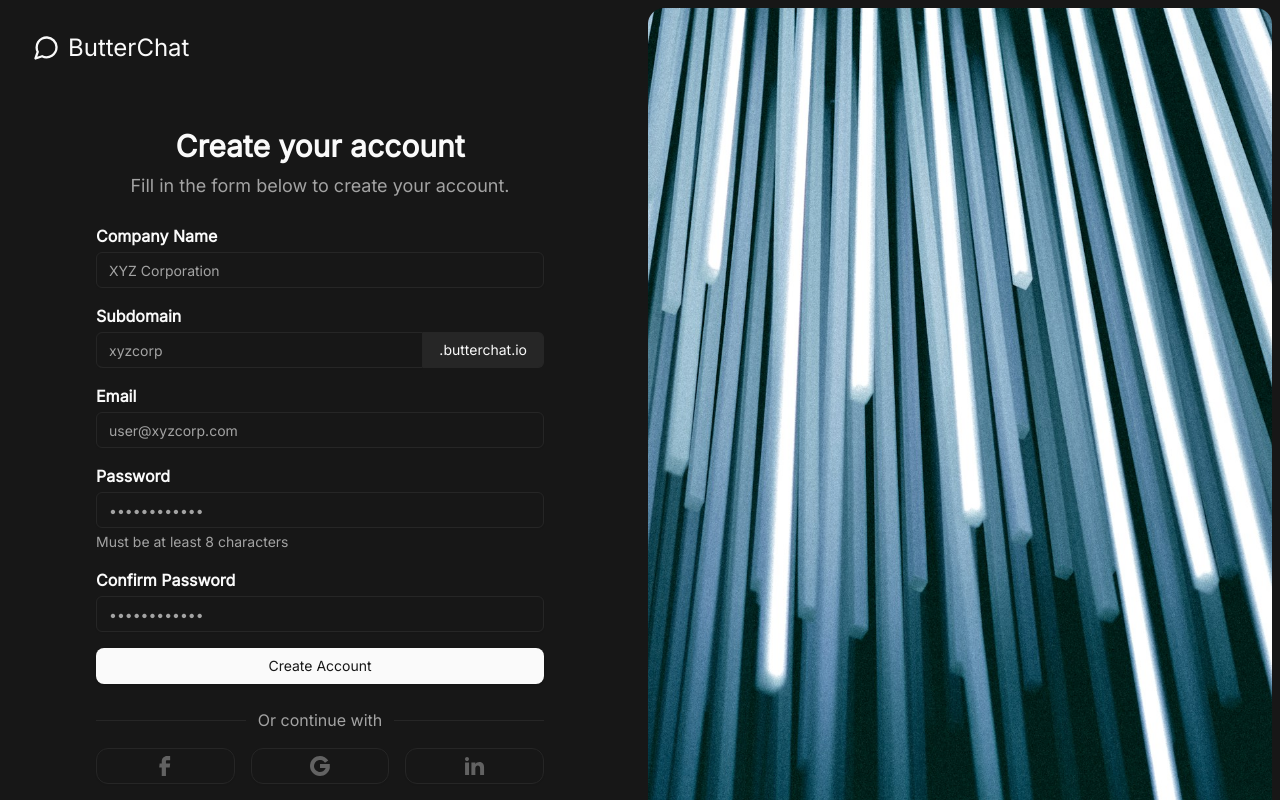
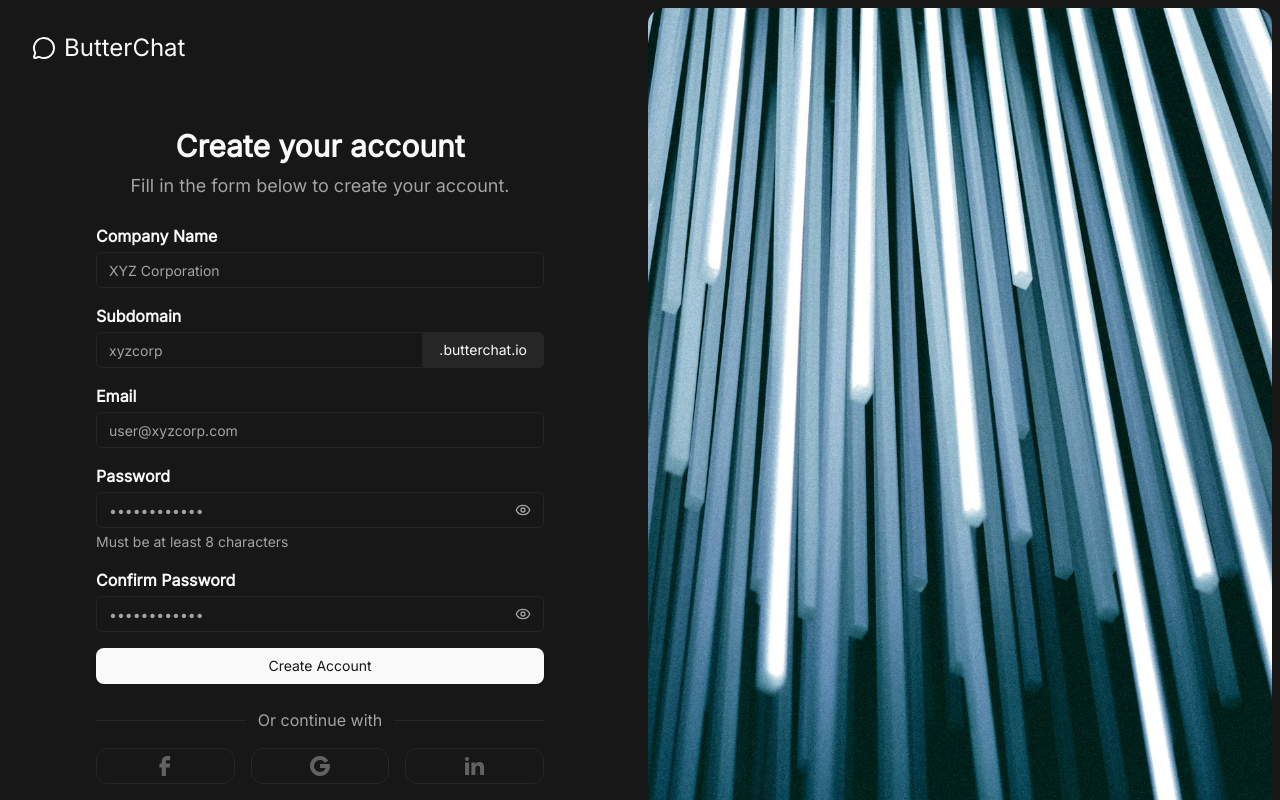
Before and after one commit to shomik-das/Butter-Chat, a React (Vite) app: page /signup in a window 1280 px wide. Shown: the top 800 px of the page. Built offline with nearby package versions, Linux system fonts and the light colour scheme.

Commit message:
add password view hide feature and change logo with lucid icon

```diff
--- a/src/pages/auth/login-page.tsx
+++ b/src/pages/auth/login-page.tsx
@@ -4,7 +4,7 @@ import { Button } from "@/components/ui/button"
 import { Input } from "@/components/ui/input"
 import { Card } from "@/components/ui/card"
 import { Separator } from "@/components/ui/separator"
-import { Eye, EyeOff } from "lucide-react"
+import { Eye, EyeOff, MessageCircle } from "lucide-react"
 import { InputGroup, InputGroupAddon, InputGroupInput } from "@/components/ui/input-group"
 
 
@@ -33,11 +33,8 @@ export default function LoginPage() {
 
         {/* LOGO */}
         <div className="flex items-center gap-2">
-          <img
-            src="/icons/message.svg"
-            alt="ButterChat"
-            className="w-7 h-7"
-          />
+          {/* <img src="/icons/message.svg" alt="ButterChat" className="w-7 h-7"/> */}
+          <MessageCircle className="text-primary text-2xl"/>
           <span className="text-primary text-2xl font-medium">
             ButterChat
           </span>
--- a/src/pages/auth/reset-password-page.tsx
+++ b/src/pages/auth/reset-password-page.tsx
@@ -1,5 +1,5 @@
 import { useState } from "react";
-import { ChevronLeft } from 'lucide-react';
+import { ChevronLeft, MessageCircle } from 'lucide-react';
 import { Link } from "react-router-dom";
 import { Button } from "@/components/ui/button";
 import { Input } from "@/components/ui/input";
@@ -18,7 +18,8 @@ export default function ResetPasswordPage() {
       {/* LEFT SIDE */}
       <div className="w-full lg:w-1/2 min-h-screen flex flex-col p-6 lg:p-8">
         <div className="flex items-center gap-2">
-          <img src="/icons/message.svg" alt="ButterChat" className="w-7 h-7" />
+          {/* <img src="/icons/message.svg" alt="ButterChat" className="w-7 h-7" /> */}
+          <MessageCircle className="text-primary text-2xl"/>
           <span className="text-primary text-2xl font-medium">ButterChat</span>
         </div>
         {/*CENTERED FORM */}
--- a/src/pages/auth/signup-page.tsx
+++ b/src/pages/auth/signup-page.tsx
@@ -4,13 +4,14 @@ import { Button } from "@/components/ui/button";
 import { Input } from "@/components/ui/input";
 import { Card } from "@/components/ui/card";
 import { Separator } from "@/components/ui/separator";
+import { Eye, EyeOff, MessageCircle } from "lucide-react"
 import {
   InputGroup,
   InputGroupAddon,
   InputGroupInput,
 } from "@/components/ui/input-group";
 import { ButtonGroup, ButtonGroupText } from "@/components/ui/button-group";
-import { Link2Icon } from "lucide-react";
+
 
 export default function SignupPage() {
   const [formData, setFormData] = useState({
@@ -20,6 +21,7 @@ export default function SignupPage() {
     password: "",
     confirmPassword: "",
   });
+  const [showPassword, setShowPassword] = useState(false)
 
   const handleChange = (e: React.ChangeEvent<HTMLInputElement>) => {
     const { name, value } = e.target;
@@ -37,7 +39,8 @@ export default function SignupPage() {
       <div className="w-full lg:w-1/2 min-h-screen flex flex-col p-6 lg:p-8">
         {/* LOGO */}
         <div className="flex items-center gap-2">
-          <img src="/icons/message.svg" alt="ButterChat" className="w-7 h-7" />
+          {/* <img src="/icons/message.svg" alt="ButterChat" className="w-7 h-7" /> */}
+          <MessageCircle className="text-primary text-2xl"/>
           <span className="text-primary text-2xl font-medium">ButterChat</span>
         </div>
 
@@ -70,26 +73,6 @@ export default function SignupPage() {
                     placeholder="XYZ Corporation"
                   />
                 </div>
-
-                {/* Subdomain */}
-                {/* <div className="flex flex-col gap-1">
-                  <label className="text-primary font-bold">Subdomain</label>
-                  <div className="flex overflow-hidden rounded-lg border border-border">
-                    <Input
-                      name="subdomain"
-                      value={formData.subdomain}
-                      onChange={handleChange}
-                      placeholder="xyzcorp"
-                      className="rounded-r-none border-0"
-                    />
-                    <Button
-                      type="button"
-                      className="rounded-l-none text-sm border-l"
-                    >
-                      .butterchat.io
-                    </Button>
-                  </div>
-                </div> */}
                 <div className="flex flex-col gap-1">
                   <label className="text-primary font-bold">Subdomain</label>
                   <ButtonGroup className="w-full">
@@ -123,13 +106,18 @@ export default function SignupPage() {
                 {/* Password */}
                 <div className="flex flex-col gap-1">
                   <label className="text-primary font-bold">Password</label>
-                  <Input
+                  <InputGroup>
+                    <InputGroupInput
                       name="password"
-                    type="password"
+                      type={showPassword ? "text" : "password"}
                       value={formData.password}
                       onChange={handleChange}
                       placeholder="••••••••••••"
                     />
+                    <InputGroupAddon align="inline-end" className="cursor-pointer bg-background h-full rounded-r-md" onClick={() => setShowPassword(!showPassword)}>
+                      {showPassword ? <EyeOff /> : <Eye />}
+                    </InputGroupAddon>
+                  </InputGroup>
                   <p className="text-muted-foreground text-sm">
                     Must be at least 8 characters
                   </p>
@@ -140,13 +128,18 @@ export default function SignupPage() {
                   <label className="text-primary font-bold">
                     Confirm Password
                   </label>
-                  <Input
+                  <InputGroup>
+                    <InputGroupInput
                       name="confirmPassword"
-                    type="password"
+                      type={showPassword ? "text" : "password"}
                       value={formData.confirmPassword}
                       onChange={handleChange}
                       placeholder="••••••••••••"
                     />
+                    <InputGroupAddon align="inline-end" className="cursor-pointer bg-background h-full rounded-r-md" onClick={() => setShowPassword(!showPassword)}>
+                      {showPassword ? <EyeOff /> : <Eye />}
+                    </InputGroupAddon>
+                  </InputGroup>
                 </div>
 
                 <Button className="rounded-lg font-medium">Create Account</Button>
```
Lines whose indentation alone changed are shown as unchanged.
